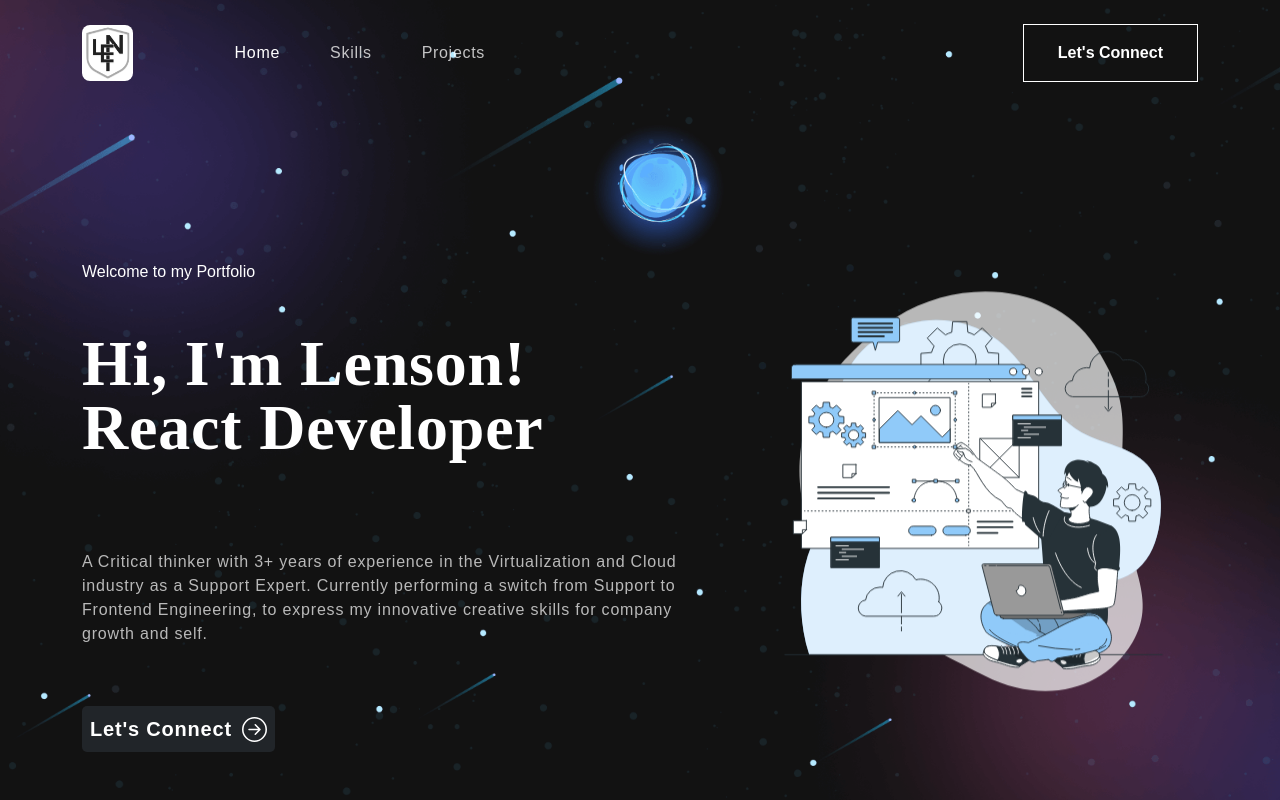
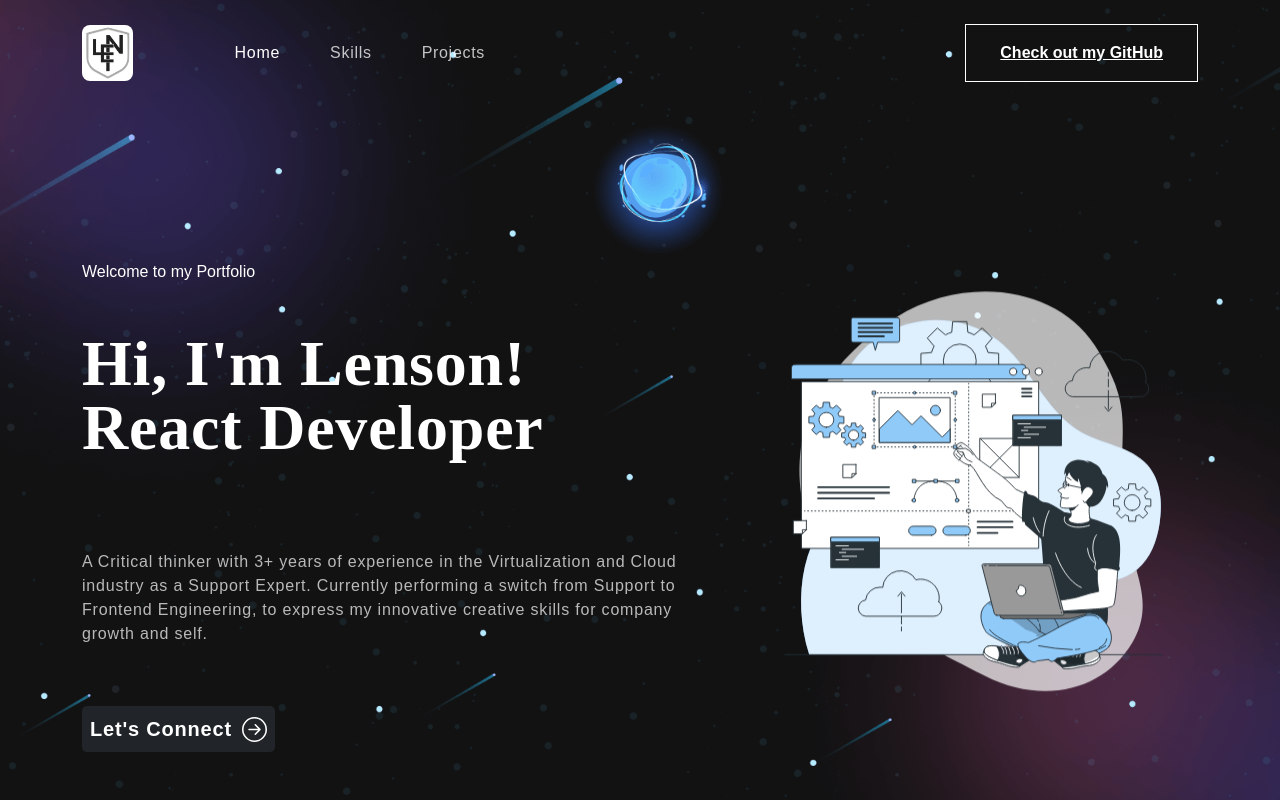
Before and after one commit to lensonfernandes/React-Portfolio, a React (Create React App) app in the folder reactportfolio/: page / in a window 1280 px wide. Shown: the top 800 px of the page. Built offline with nearby package versions, Linux system fonts and the light colour scheme; the HTML template or start-up script is replaced by a standard one; a web font is replaced by a local one.

Commit message:
Added link to GitHub in Navbar

```diff
--- a/reactportfolio/src/App.css
+++ b/reactportfolio/src/App.css
@@ -131,6 +131,7 @@ span.navbar-text{
   background-color: transparent;
   transition: 0.3s ease-in-out;
 }
+
 
 .navbar-text button span {
   z-index: 1;
@@ -449,3 +450,7 @@ nav.navbar .navbar-toggler-icon{
     transform: rotate(360deg);
   }
 }
+
+#navbar-a{
+  color: white;
+}
--- a/reactportfolio/src/components/NavBar.js
+++ b/reactportfolio/src/components/NavBar.js
@@ -53,7 +53,7 @@ const onUpdateActiveLink = (value) => {
               <a href="#"><img src={""} alt="Icon2" /></a>
               <a href="#"><img src={""} alt="Icon3" /></a>
             </div> */}
-            <button className="vvd" onClick={ () => console.log('connect')}><span>Let's Connect</span></button>
+            <button className="vvd" onClick={ () => console.log('connect')}><span><a href="https://github.com/lensonfernandes" id="navbar-a">Check out my GitHub</a></span></button>
           </span>
 
         </Navbar.Collapse>
```
